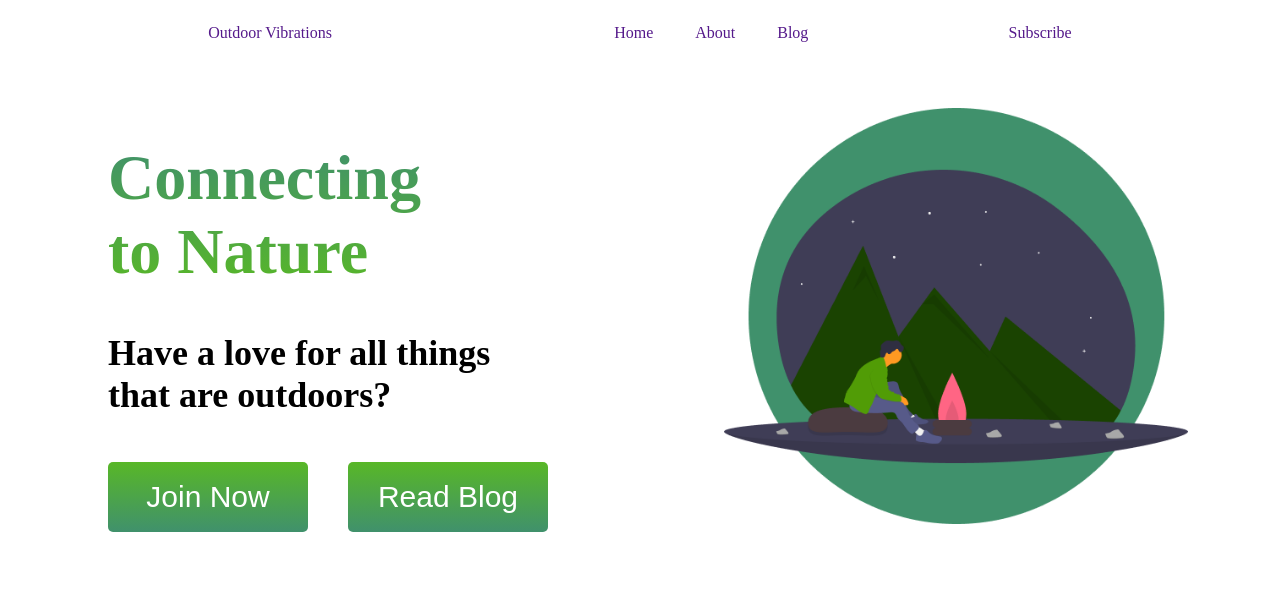
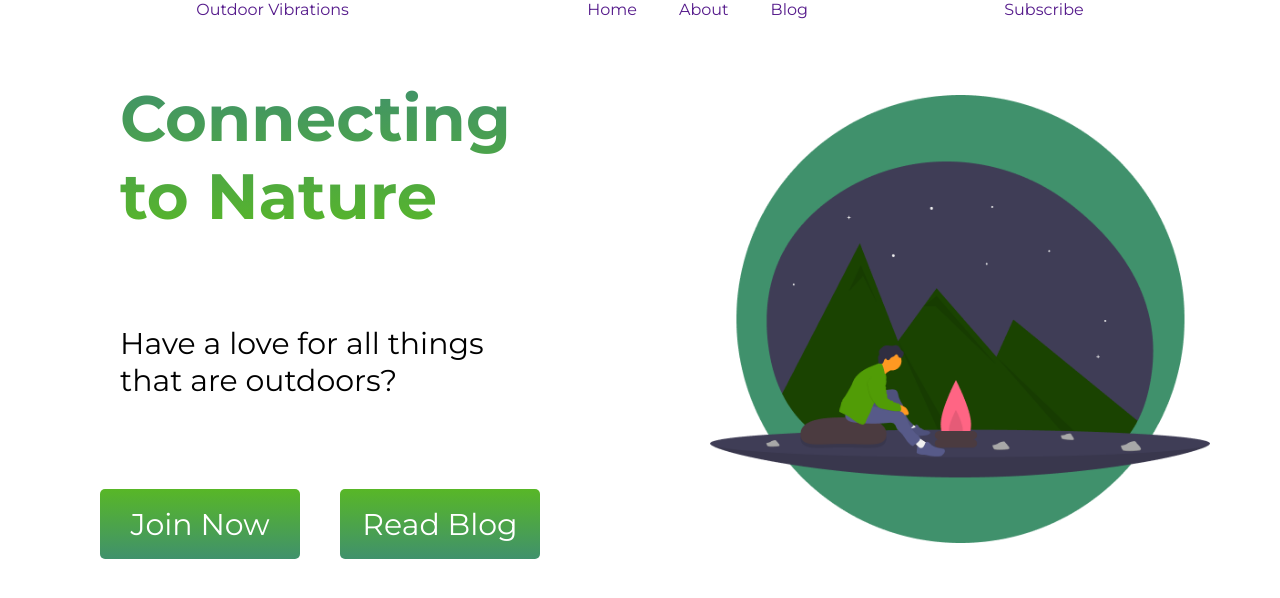
Before and after one commit to CESAR-JARAMILLO/Outdoor-Vibrations-Blog, a Vue app: page / in a window 1280 px wide. Shown: the top 598 px of the page. Built offline with nearby package versions, Linux system fonts and the light colour scheme.

Commit message:
style landing page

```diff
--- a/public/index.html
+++ b/public/index.html
@@ -6,6 +6,8 @@
     <meta name="viewport" content="width=device-width,initial-scale=1.0">
     <link rel="icon" href="<%= BASE_URL %>favicon.ico">
     <title><%= htmlWebpackPlugin.options.title %></title>
+    <link rel="preconnect" href="https://fonts.gstatic.com">
+    <link href="https://fonts.googleapis.com/css2?family=Montserrat:wght@200;400;700&family=Roboto:ital,wght@0,300;0,400;0,500;1,300&display=swap" rel="stylesheet">
   </head>
   <body>
     <noscript>
--- a/src/App.vue
+++ b/src/App.vue
@@ -17,5 +17,10 @@ export default {
 </script>
 
 <style>
-
+* {
+  margin: 0;
+  padding: 0;
+  box-sizing: border-box;
+  font-family: 'Montserrat', sans-serif;
+}
 </style>
--- a/src/components/Landing.vue
+++ b/src/components/Landing.vue
@@ -3,8 +3,10 @@
         <div class="left-col">
             <h1>Connecting to Nature</h1>
             <h2>Have a love for all things that are outdoors?</h2>
-            <button class="btn" href="">Join Now</button>
-            <button class="btn" href="">Read Blog</button>
+            <div class="btn-container">
+                <button class="btn" href="">Join Now</button>
+                <button class="btn" href="">Read Blog</button>
+            </div>
         </div>
         <div class="right-col">
             <img src="../assets/camping.png" alt="">
@@ -18,43 +20,62 @@ export default {
 }
 </script>
 
-<style>
+<style scoped>
 main {
+    margin-top: 60px;
+    height: 60vh;
     display: grid;
     grid-template-columns: 1fr 1fr;
+    font-family: 'Montserrat', sans-serif;
 }
 
 h1 {
     font-size: 64px;
-    width: 350px;
+    width: 400px;
     color: #40916C;
     font-weight: 700;
     background: -webkit-linear-gradient(#40916C, #58B727);
     -webkit-background-clip: text;
     -webkit-text-fill-color: transparent;
+    font-family: 'Montserrat', sans-serif;
 }
 
 h2 {
-    font-size: 36px;
+    font-size: 30px;
     width: 400px;
+    font-weight: 400;
 }
 
 .left-col {
-    padding: 40px 0 40px 100px;
+    /* padding: 40px 0 40px 100px; */
+    display: flex;
+    flex-direction: column;
+    justify-content: space-between;
+    align-items: center;
+}
+
+.btn-container {
+    width: 440px;
+    display: flex;
+    justify-content: space-between;
+    /* margin-top: 20px; */
 }
 
 .right-col {
-    text-align: center;
+    display: flex;
+    flex-direction: column;
+    justify-content: center;
+    align-items: center;
 }
 
 .right-col img {
-    margin-top: 50px;
-    height: 26rem;
+    /* margin-top: 50px; */
+    height: 28rem;
 }
 
 .btn {
-    margin-right: 2.5rem;
-    margin-top: 1rem;
+    /* margin-right: 2.5rem; */
+    /* margin-top: 1rem; */
     background: linear-gradient(180deg, #58B727, #40916C);
     color: #fff;
     width: 200px;
```
